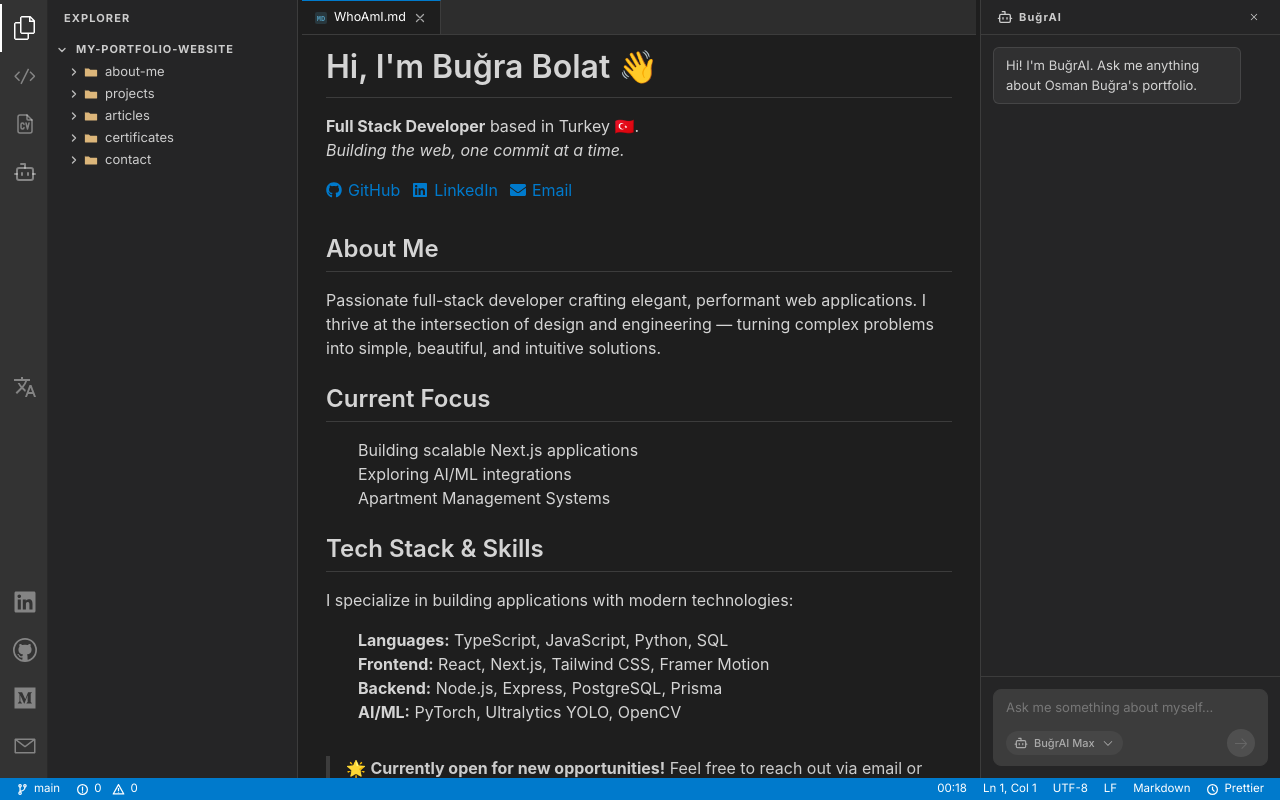
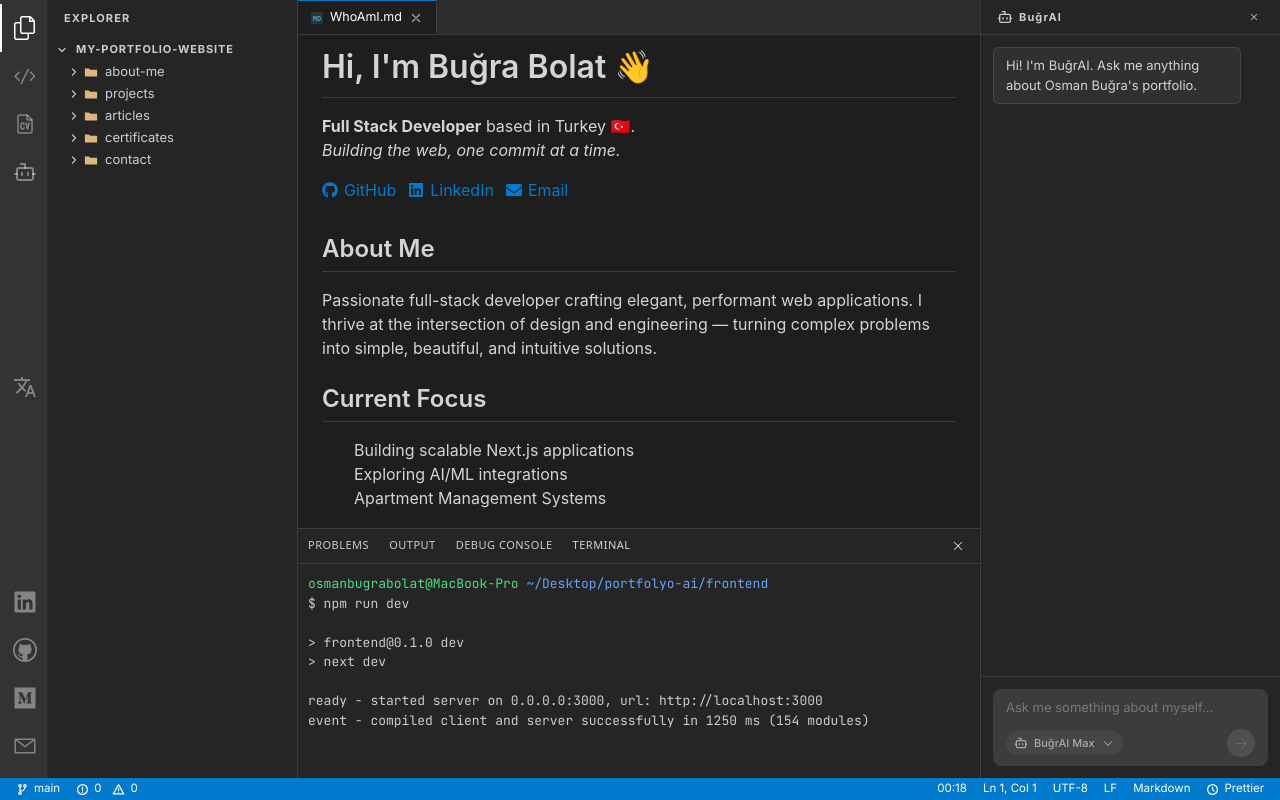
Before and after one commit to osmanbugrabolat/vscode-template-portfolio-website, a Next.js app: page / in a window 1280 px wide. Both pictures are taken after a click on the element "0 0". Built offline with nearby package versions, Linux system fonts and the light colour scheme.

Commit message:
bottom panel eklendi

```diff
--- a/src/app/globals.css
+++ b/src/app/globals.css
@@ -271,6 +271,9 @@
 
 .sidebar-resizer {
   width: 4px;
+  margin-left: -2px;
+  margin-right: -2px;
+  z-index: 100;
   cursor: col-resize;
   background: transparent;
   flex-shrink: 0;
@@ -1361,3 +1364,14 @@
   color: var(--sidebar-fg);
   border-left: 0.25em solid var(--border-color);
 }
+
+/* ============================================
+   Terminal Cursor
+   ============================================ */
+.terminal-cursor {
+  animation: blink 1s step-end infinite;
+}
+
+@keyframes blink {
+  50% { opacity: 0; }
+}
--- /dev/null
+++ b/src/components/layout/BottomPanel.tsx
@@ -0,0 +1,82 @@
+"use client";
+
+import { useState } from "react";
+import { VscClose } from "react-icons/vsc";
+
+interface BottomPanelProps {
+  onClose: () => void;
+}
+
+export default function BottomPanel({ onClose }: BottomPanelProps) {
+  const [activeTab, setActiveTab] = useState("TERMINAL");
+
+  const tabs = ["PROBLEMS", "OUTPUT", "DEBUG CONSOLE", "TERMINAL"];
+
+  return (
+    <div style={{
+      height: "250px",
+      borderTop: "1px solid var(--border-color)",
+      background: "var(--sidebar-bg)",
+      display: "flex",
+      flexDirection: "column",
+      flexShrink: 0,
+      zIndex: 10
+    }}>
+      <div style={{
+        display: "flex",
+        alignItems: "center",
+        justifyContent: "space-between",
+        padding: "0 10px",
+        height: "35px",
+        borderBottom: "1px solid var(--border-color)",
+      }}>
+        <div style={{ display: "flex", gap: "20px" }}>
+          {tabs.map((tab) => (
+            <div
+              key={tab}
+              onClick={() => setActiveTab(tab)}
+              style={{
+                fontSize: "11px",
+                fontFamily: "var(--font-sans)",
+                color: activeTab === tab ? "var(--fg)" : "var(--sidebar-fg)",
+                borderBottom: activeTab === tab ? "1px solid var(--accent)" : "1px solid transparent",
+                padding: "8px 0",
+                cursor: "pointer",
+                textTransform: "uppercase",
+                letterSpacing: "0.5px"
+              }}
+            >
+              {tab}
+            </div>
+          ))}
+        </div>
+        <div
+          onClick={onClose}
+          style={{ cursor: "pointer", color: "var(--sidebar-fg)", padding: "4px" }}
+          title="Close Panel"
+        >
+          <VscClose size={16} />
+        </div>
+      </div>
+      <div style={{ flex: 1, padding: "10px", fontFamily: "var(--font-mono)", fontSize: "13px", color: "var(--sidebar-fg)", overflowY: "auto", lineHeight: "1.5" }}>
+        {activeTab === "PROBLEMS" && <div>No problems have been detected in the workspace.</div>}
+        {activeTab === "OUTPUT" && <div>[Info] Starting development server...<br/>[Info] Ready in 1250ms</div>}
+        {activeTab === "DEBUG CONSOLE" && <div>Please start a debug session to evaluate expressions.</div>}
+        {activeTab === "TERMINAL" && (
+          <div>
+            <span style={{ color: "#4ade80" }}>osmanbugrabolat@MacBook-Pro</span> <span style={{ color: "#60a5fa" }}>~/Desktop/portfolyo-ai/frontend</span><br/>
+            $ npm run dev<br/>
+            <br/>
+            &gt; frontend@0.1.0 dev<br/>
+            &gt; next dev<br/>
+            <br/>
+            ready - started server on 0.0.0.0:3000, url: http://localhost:3000<br/>
+            event - compiled client and server successfully in 1250 ms (154 modules)<br/>
+            <br/>
+            <span className="terminal-cursor" style={{ display: "inline-block", width: "8px", height: "15px", background: "var(--sidebar-fg)", verticalAlign: "middle" }} />
+          </div>
+        )}
+      </div>
+    </div>
+  );
+}
--- a/src/components/layout/StatusBar.tsx
+++ b/src/components/layout/StatusBar.tsx
@@ -4,9 +4,10 @@
 
 interface StatusBarProps {
   language: string;
+  onTogglePanel?: () => void;
 }
 
-export default function StatusBar({ language }: StatusBarProps) {
+export default function StatusBar({ language, onTogglePanel }: StatusBarProps) {
   const [time, setTime] = useState("");
 
   useEffect(() => {
@@ -45,7 +46,12 @@
           </svg>
           <span>main</span>
         </div>
-        <div className="statusbar-item">
+        <div
+          className="statusbar-item"
+          onClick={onTogglePanel}
+          style={{ cursor: "pointer" }}
+          title="Toggle Bottom Panel"
+        >
           {/* Error icon */}
           <svg
             viewBox="0 0 16 16"
--- a/src/components/layout/VSCodeLayout.tsx
+++ b/src/components/layout/VSCodeLayout.tsx
@@ -7,6 +7,7 @@
 import TabBar from "./TabBar";
 import StatusBar from "./StatusBar";
 import AIChat from "./AIChat";
+import BottomPanel from "./BottomPanel";
 import { ALL_FILES, FileTab } from "./constants";
 
 export default function VSCodeLayout({
@@ -22,6 +23,7 @@
   const [chatWidth, setChatWidth] = useState(300);
   const [isResizing, setIsResizing] = useState(false);
   const [isChatResizing, setIsChatResizing] = useState(false);
+  const [bottomPanelOpen, setBottomPanelOpen] = useState(false);
   const pathname = usePathname();
   const router = useRouter();
 
@@ -152,7 +154,12 @@
 
           <div className="vscode-editor-content">
             <div className="fade-in" style={{ width: "100%", height: "100%", display: "flex", flexDirection: "column", overflow: "hidden", minWidth: 0, minHeight: 0 }}>
-              {children}
+              <div style={{ flex: 1, overflow: "auto", minHeight: 0, display: "flex", flexDirection: "column" }}>
+                {children}
+              </div>
+              {bottomPanelOpen && (
+                <BottomPanel onClose={() => setBottomPanelOpen(false)} />
+              )}
             </div>
           </div>
         </div>
@@ -171,7 +178,10 @@
         )}
       </div>
 
-      <StatusBar language={activeFile.language} />
+      <StatusBar
+        language={activeFile.language}
+        onTogglePanel={() => setBottomPanelOpen(!bottomPanelOpen)}
+      />
     </div>
   );
 }
```
